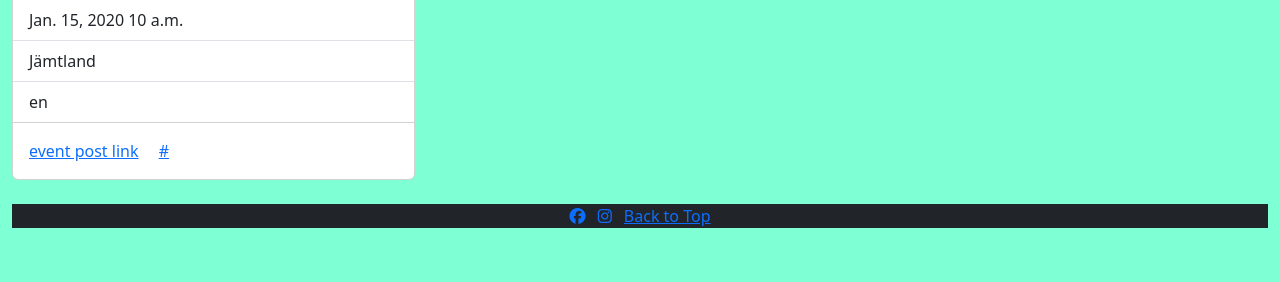
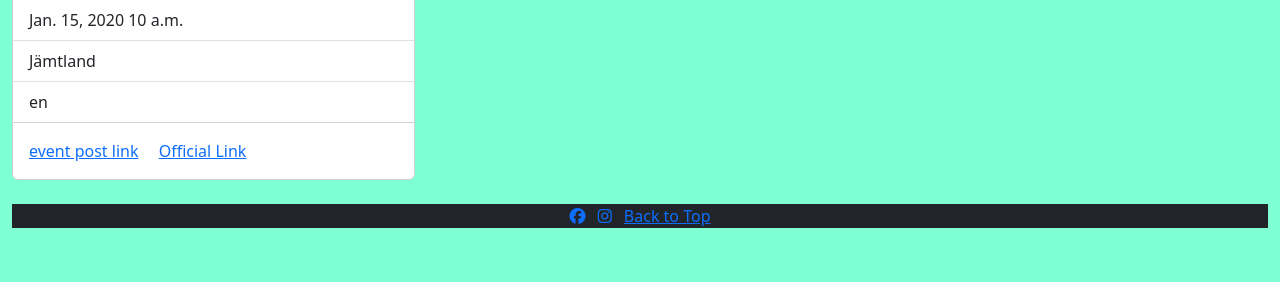
Before and after one commit to PjHurtig/events-in-town, a Django app: page / in a window 1280 px wide. Shown: the part 518-800 px from the top of the page. Run offline with Django 3.2, Linux system fonts and the light colour scheme; tables that the repository leaves empty hold one stand-in row (values such as "Sample post"); some libraries are stand-ins or nearby versions.

Commit message:
make official link format uniform to all posts

```diff
--- a/templates/index.html
+++ b/templates/index.html
@@ -35,7 +35,7 @@
                         </ul>
                         <div class="card-body">
                             <a href="#" class="card-link">event post link</a>
-                            <a href="#" class="card-link">{{ post.link }}</a>
+                            <a href="{{ post.link }}" class="card-link">Official Link</a>
                         </div>
                     </div>
                 </div>
```
